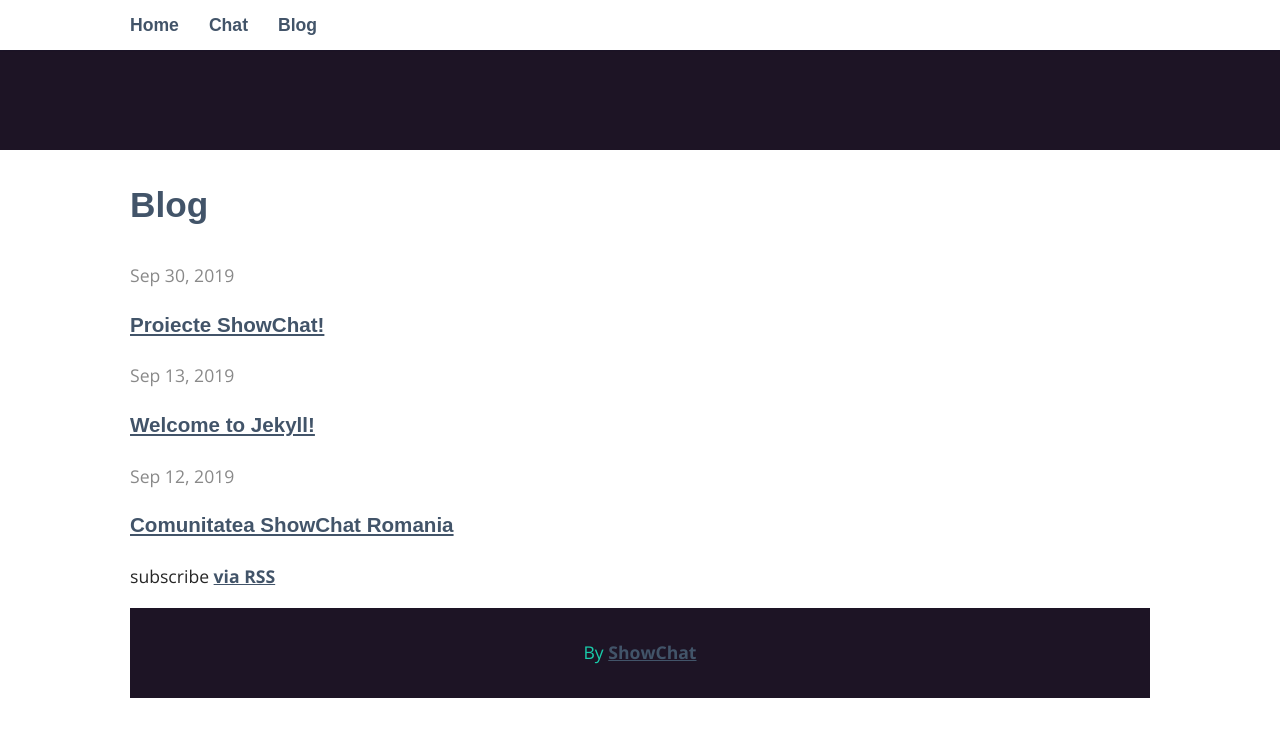
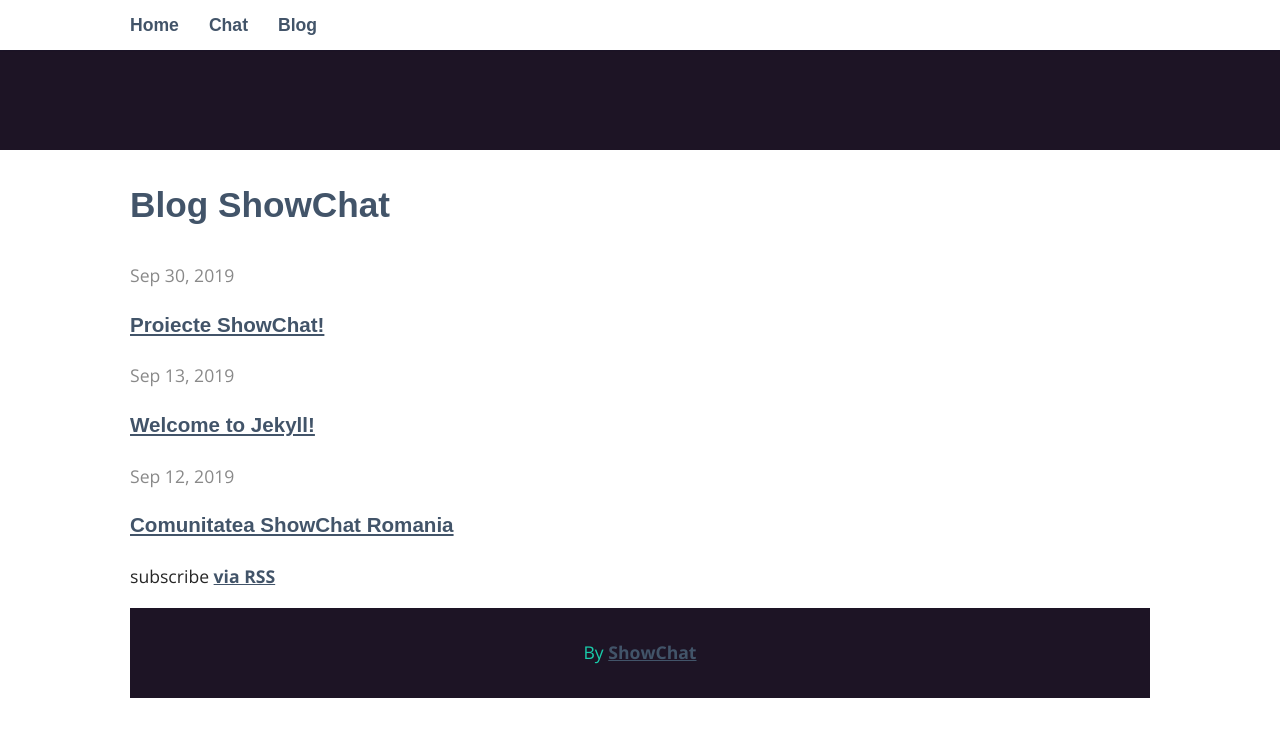
Before and after one commit to Show-Chat/showchat-old, a Jekyll site: the page built from blog/index.html, in a window 1280 px wide. Shown: the top 737 px of the page. Built offline with Jekyll 4.4.1, drawn with Linux system fonts in a browser that asks for light colours; some web fonts are replaced.

Commit message:
Update index.html

```diff
--- a/blog/index.html
+++ b/blog/index.html
@@ -2,7 +2,7 @@
 layout: default
 ---
 
-<h2>Blog</h2>
+<h2>Blog ShowChat</h2>
 {% for post in site.posts %}
 		<time>{{ post.date | date: "%b %-d, %Y" }}</time>
 		<h3><a href="{{ post.url | prepend: site.baseurl }}">{{ post.title }}</a></h3>
```
